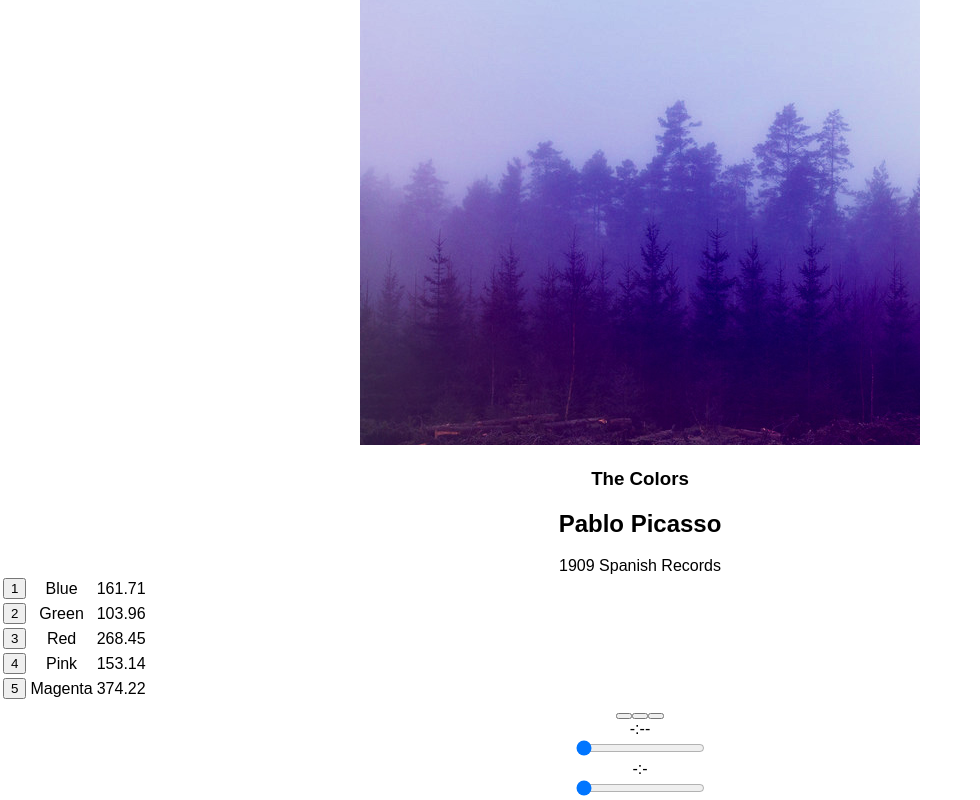
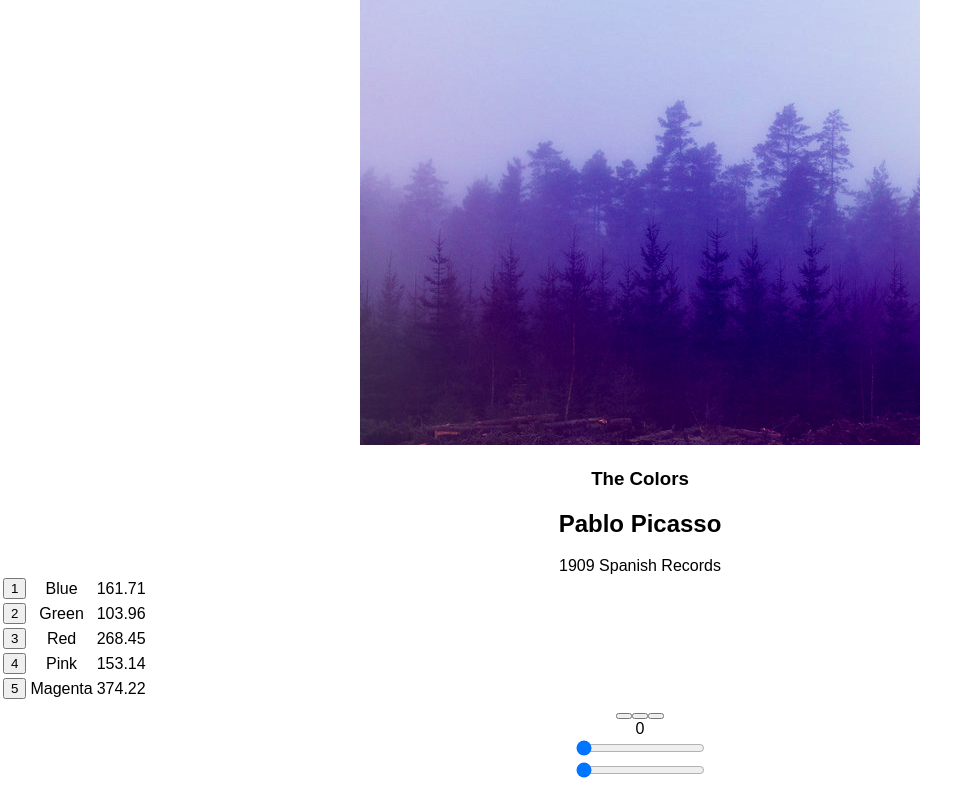
Before and after one commit to ivynguyen003/my-jams-app, a React (Create React App) app: page /albums/the-colors in a window 1280 px wide. Shown: the part 213-1013 px from the top of the page, without its empty margins (0-980 px from the left). Built offline with nearby package versions, Linux system fonts and the light colour scheme.

Commit message:
range input part 1

```diff
--- a/src/components/Album.js
+++ b/src/components/Album.js
@@ -12,11 +12,14 @@ class Album extends Component {
     this.state = {
       album: album,
       currentSong: album.songs[0],
+      currentTime:0,
+      duration:album.songs[0],
       isPlaying: false
     };
 
-    this.audioElement = document.createElement('audio');
+    this.audioElement = document.createElement('audio');//
     this.audioElement.src = album.songs[0].audioSrc;
+
   }
   play() {
     this.audioElement.play();
@@ -98,6 +101,9 @@ class Album extends Component {
         handleSongClick={()=> this.handleSongClick(this.state.currentSong)}
         handlePrevClick={()=> this.handlePrevClick()}
         handleNextClick={()=> this.handleNextClick()}
+        currentTime={this.audioElement.currentTime}//
+        duration={this.audioElement.duration}//
+        duration
         />
       </section>
     );
--- a/src/components/PlayerBar.js
+++ b/src/components/PlayerBar.js
@@ -16,9 +16,16 @@ class PlayerBar extends Component {
           </button>
         </section>
         <section id="time-control">
-          <div className="current-time">-:--</div>
-          <input type="range" value="0" className="seek-bar"/>
-          <div className="total-time">-:-</div>
+          <div className="current-time">{this.props.currentTime}</div>
+          <input
+            type="range"
+            value={(this.props.currentTime / this.props.duration) || 0}
+            className="seek-bar"
+            max="1"
+            min="0"
+            step="0.01"
+          />
+          <div className="total-time">{this.props.duration}</div>
         </section>
         <section id="volumn-control">
           <div className="icon ion-volume-low"></div>
```
